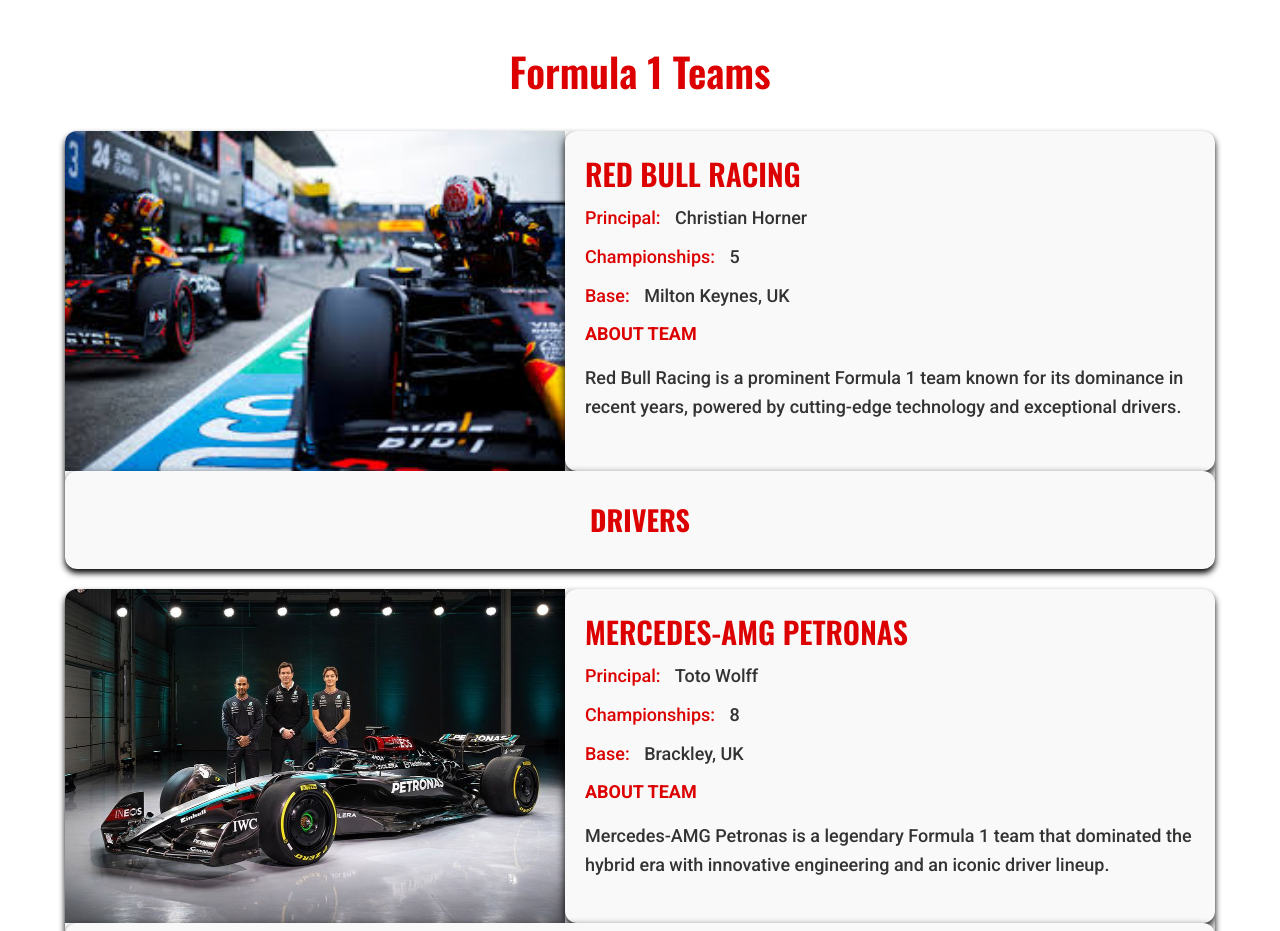
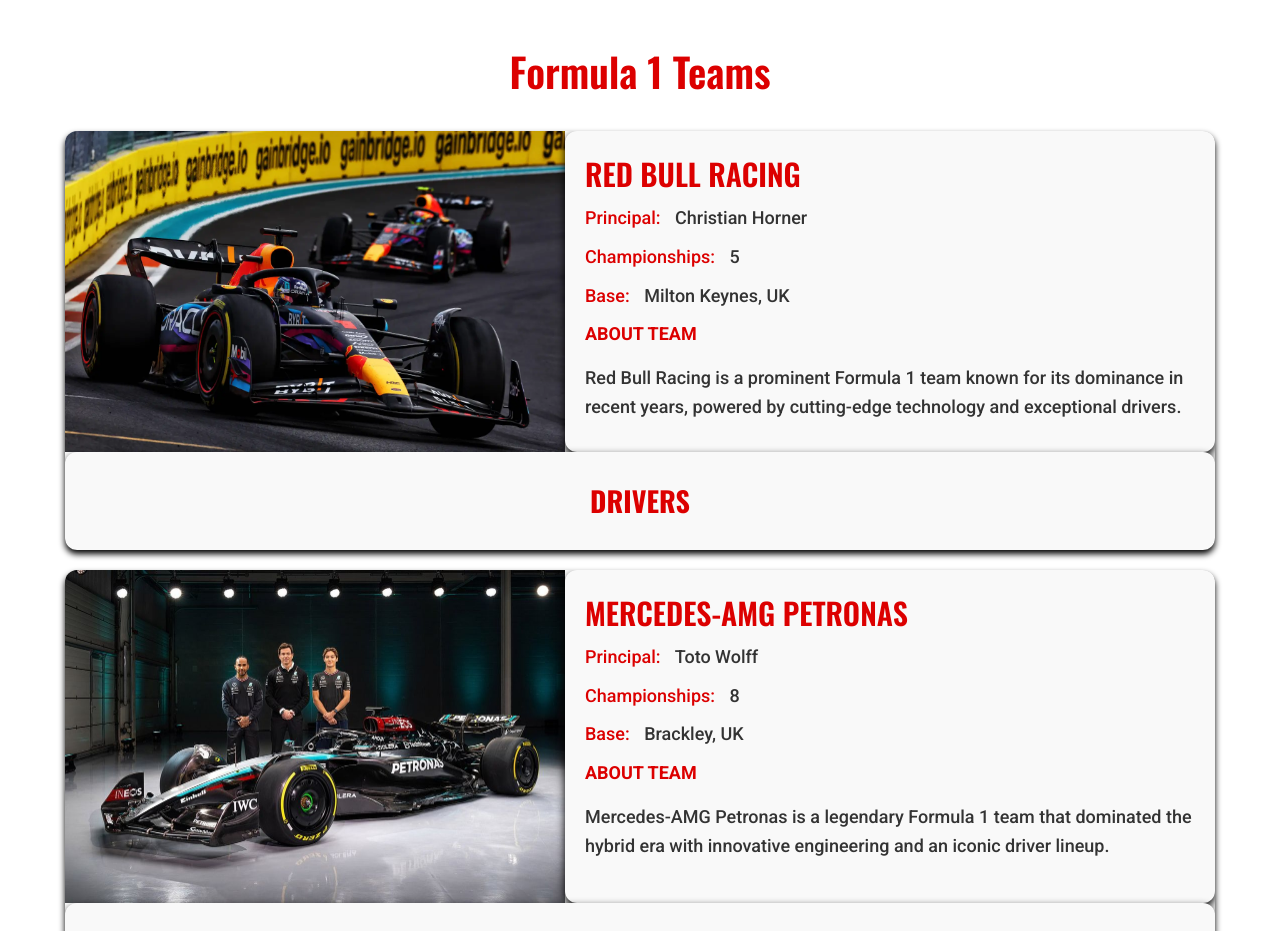
Before and after one commit to Ts1po/Frontis-finaluri-uni, a plain HTML site: page index.html in a window 1280 px wide. Shown: the part 1025-1956 px from the top of the page. Drawn offline with nearby package versions, Linux system fonts and the light colour scheme; no server answers; a script that the page names is missing.

Commit message:
update img

```diff
--- a/index.html
+++ b/index.html
@@ -87,7 +87,7 @@
             <!-- red bull -->
             <div class="team" id="red-bull-racing">
                 <div class="team-header">
-                    <img src="./imgs/red-bull.jpeg" alt="Red Bull Racing" class="team-img" />
+                    <img src="./imgs/red-bull-f1.webp" alt="Red Bull Racing" class="team-img" />
                     <div class="team-info">
                         <h2>Red Bull Racing</h2>
                         <p><strong class="team-strong">Principal:</strong> Christian Horner</p>
```
Also changed, not shown: imgs/red-bull-f1.webp (added).
